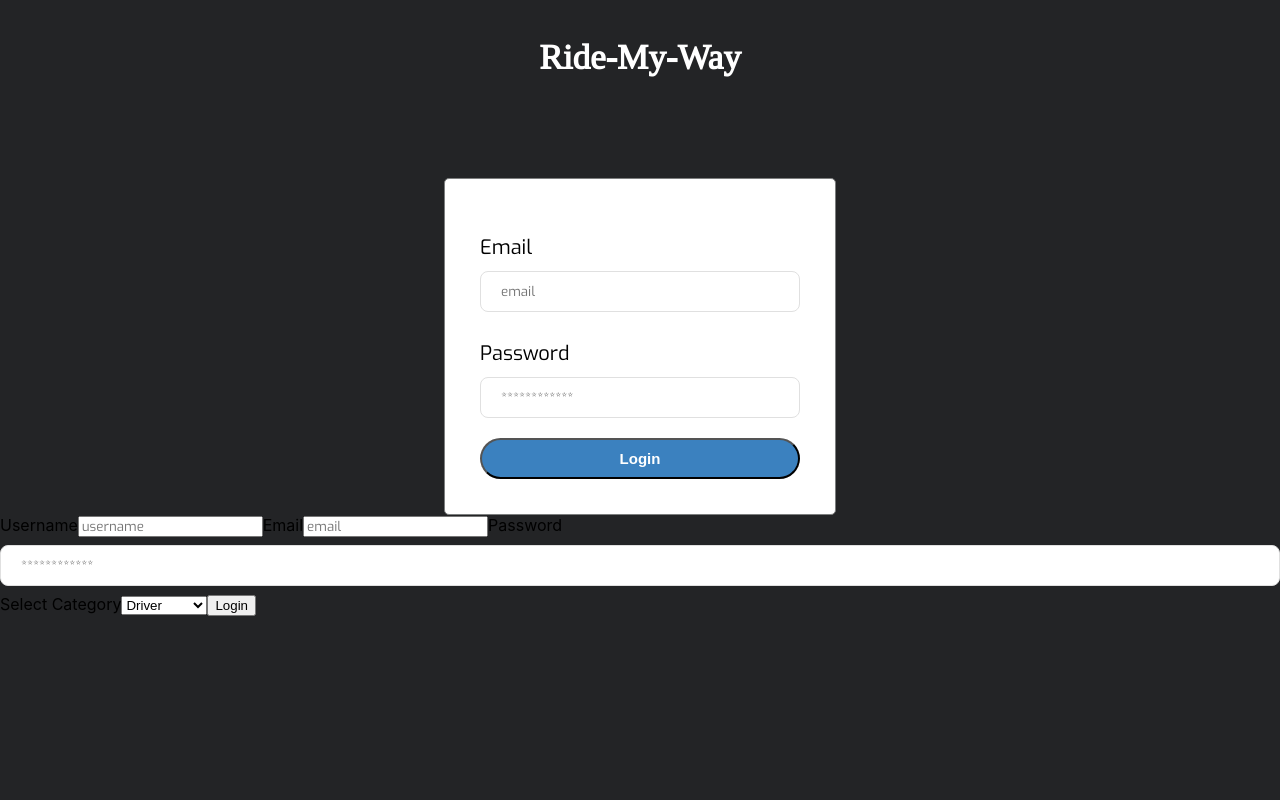
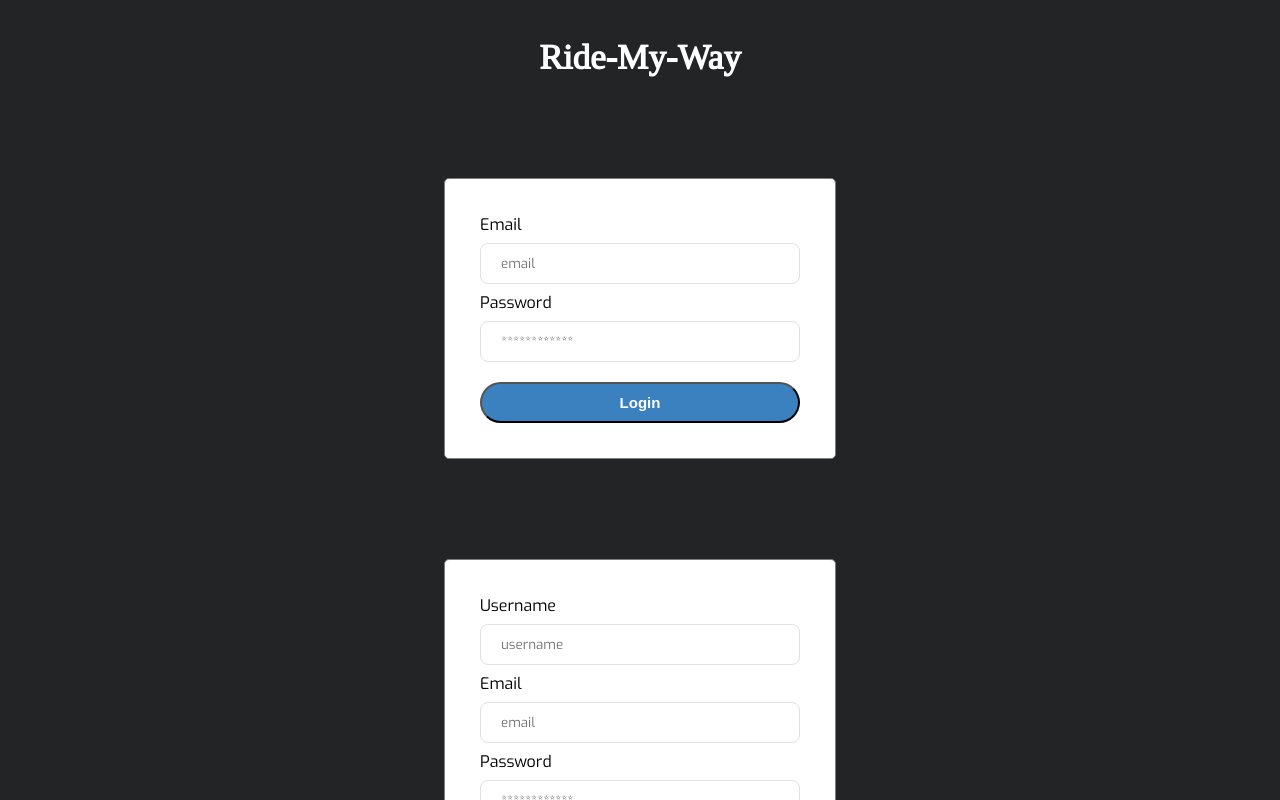
Before and after one commit to chrisoemma/ride-my-way, a React (Create React App) app in the folder front-end/: page / in a window 1280 px wide. Shown: the top 800 px of the page. Built offline with nearby package versions, Linux system fonts and the light colour scheme.

Commit message:
Add styles to register form

```diff
--- a/front-end/src/App.css
+++ b/front-end/src/App.css
@@ -12,7 +12,8 @@
   font-size: 35px;
   font-weight: bold;
 }
-.login {
+.login,
+.register {
   margin: auto;
   width: 25%;
   border: 1px solid #7c7e7e;
@@ -26,14 +27,17 @@
 ::placeholder {
   font-family: "Exo", sans-serif;
 }
-.login label {
+.login label .register label {
   display: block;
   font-size: 20px;
   padding-top: 20px;
   padding-bottom: 2px;
 }
 .login input[type="email"],
-input[type="password"] {
+input[type="password"],
+.register input[type="email"],
+.register input[type="password"],
+.register input[type="text"] {
   display: block;
   width: 100%;
   padding: 12px 20px;
@@ -42,7 +46,8 @@ input[type="password"] {
   border: 1px solid #e0e0e0;
   border-radius: 8px;
 }
-.login button {
+.login button,
+.register button {
   display: block;
   margin-top: 20px;
   width: 100%;
@@ -53,3 +58,16 @@ input[type="password"] {
   font-weight: bold;
   border-radius: 50px;
 }
+.register select {
+  display: block;
+  width: 100%;
+  padding: 12px 20px;
+  margin: 8px 0;
+  box-sizing: border-box;
+  border: 1px solid #e0e0e0;
+  border-radius: 5px;
+}
+.register option {
+  font-family: "Exo", sans-serif;
+  font-size: 15px;
+}
--- a/front-end/src/components/auth/Register.js
+++ b/front-end/src/components/auth/Register.js
@@ -16,7 +16,7 @@ export class Register extends Component {
                         <option>Driver</option>
                         <option>Passenger</option>
                     </select>
-                    <button>Login</button>
+                    <button>Register</button>
                 </form>
             </div>
         )
```
